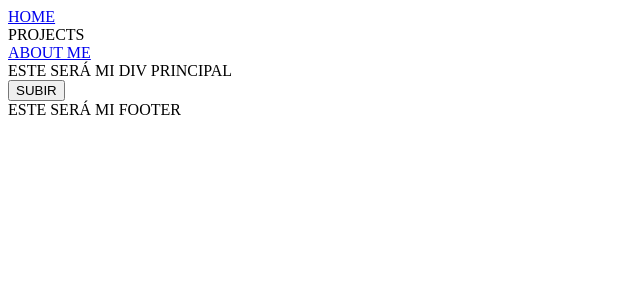
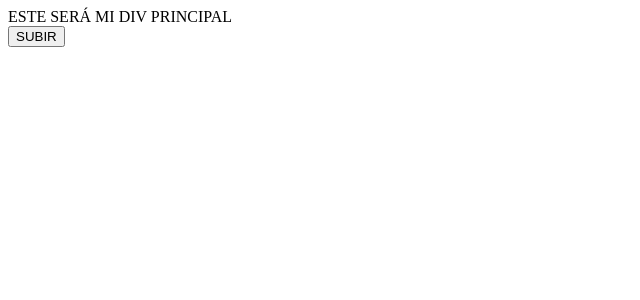
Before and after one commit to DenisFer-13/portfolio-typescript-2023, a Next.js app: page / in a window 1280 px wide. Shown: the top 300 px of the page, without its empty margins (0-640 px from the left). Built offline with nearby package versions, Linux system fonts and the light colour scheme.

Commit message:
[Feature]: add homepage

```diff
--- a/app/page.tsx
+++ b/app/page.tsx
@@ -1,5 +1,4 @@
-"use client"
-import Link from "next/link";
+"use client";                     //Esto permite añadir interactividad a la página
 import React, { FC } from "react";
 
 const scrollTo = (top: number) => {
@@ -9,18 +8,8 @@ const scrollTo = (top: number) => {
 const Home: FC = () => {
   return (
     <>
-      <nav>
-        <div>
-          <Link href={"/"}>HOME</Link>
-        </div>
-        <div onClick={() => scrollTo(50)}>PROJECTS</div>
-        <div>
-          <Link href={"/about"}>ABOUT ME</Link>
-        </div>
-      </nav>
       <div>ESTE SERÁ MI DIV PRINCIPAL</div>
       <button onClick={() => scrollTo(0)}>SUBIR</button>
-      <footer>ESTE SERÁ MI FOOTER</footer>
     </>
   );
 };
```
